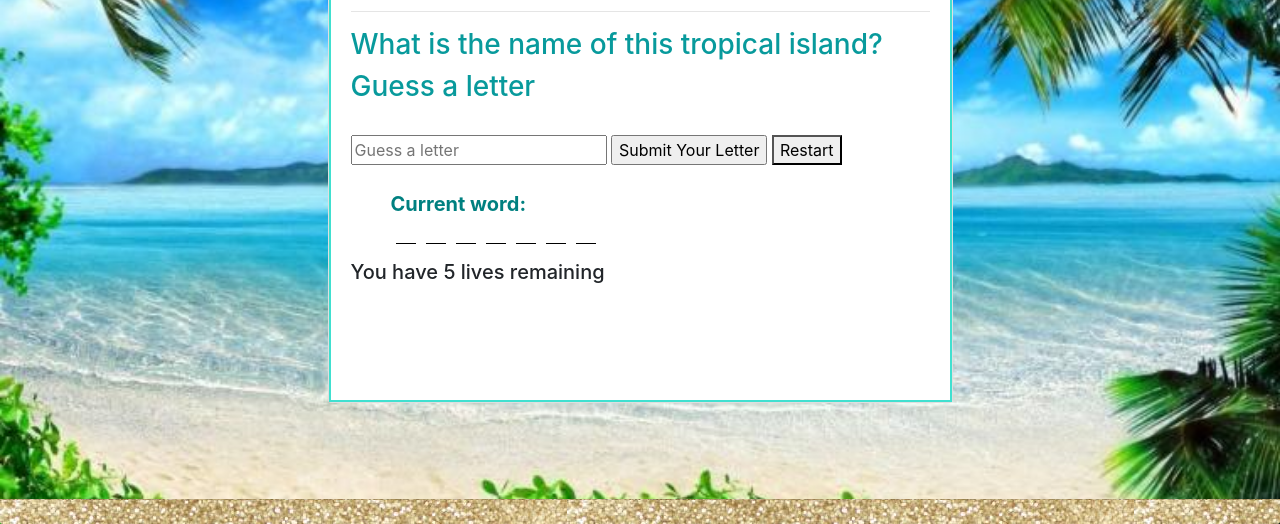
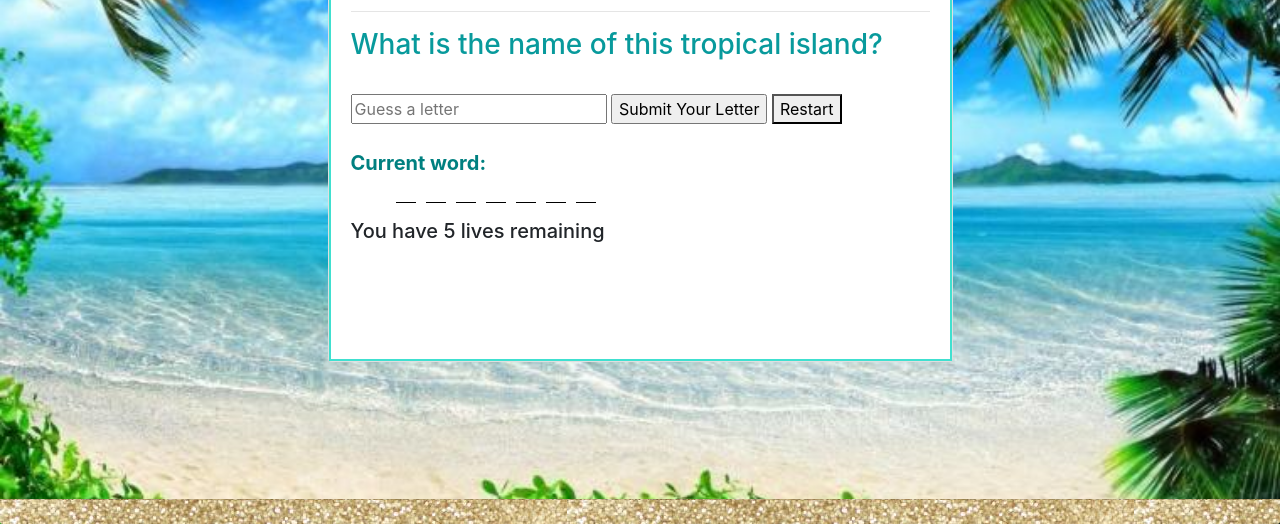
Before and after one commit to Karlelisa/Word-Guess-Game, a plain HTML site: page index.html in a window 1280 px wide. Shown: the part 276-800 px from the top of the page. Drawn offline with nearby package versions, Linux system fonts and the light colour scheme.

Commit message:
updated html

```diff
--- a/assets/css/style.css
+++ b/assets/css/style.css
@@ -45,6 +45,7 @@ h3 {
     border-bottom: 1px solid black;
     text-align: center;
     color: white;
+
 }
 
 .current-word {
@@ -52,6 +53,7 @@ h3 {
     color: teal;
     font-weight: bold;
     font-size: 20px;
+    margin-left: -40px;
 }
 
 .output {
--- a/index.html
+++ b/index.html
@@ -37,7 +37,6 @@
                         <h1>Tropical Island Hangman</h1>
                         <hr>
                         <h3 id="tropical"> What is the name of this tropical island?</h3>
-                        <h3>Guess a letter</h3>
 
                         <br>
                         <!-- Cited: https://jsfiddle.net/phollott/x29ym2ag/ -->
```
